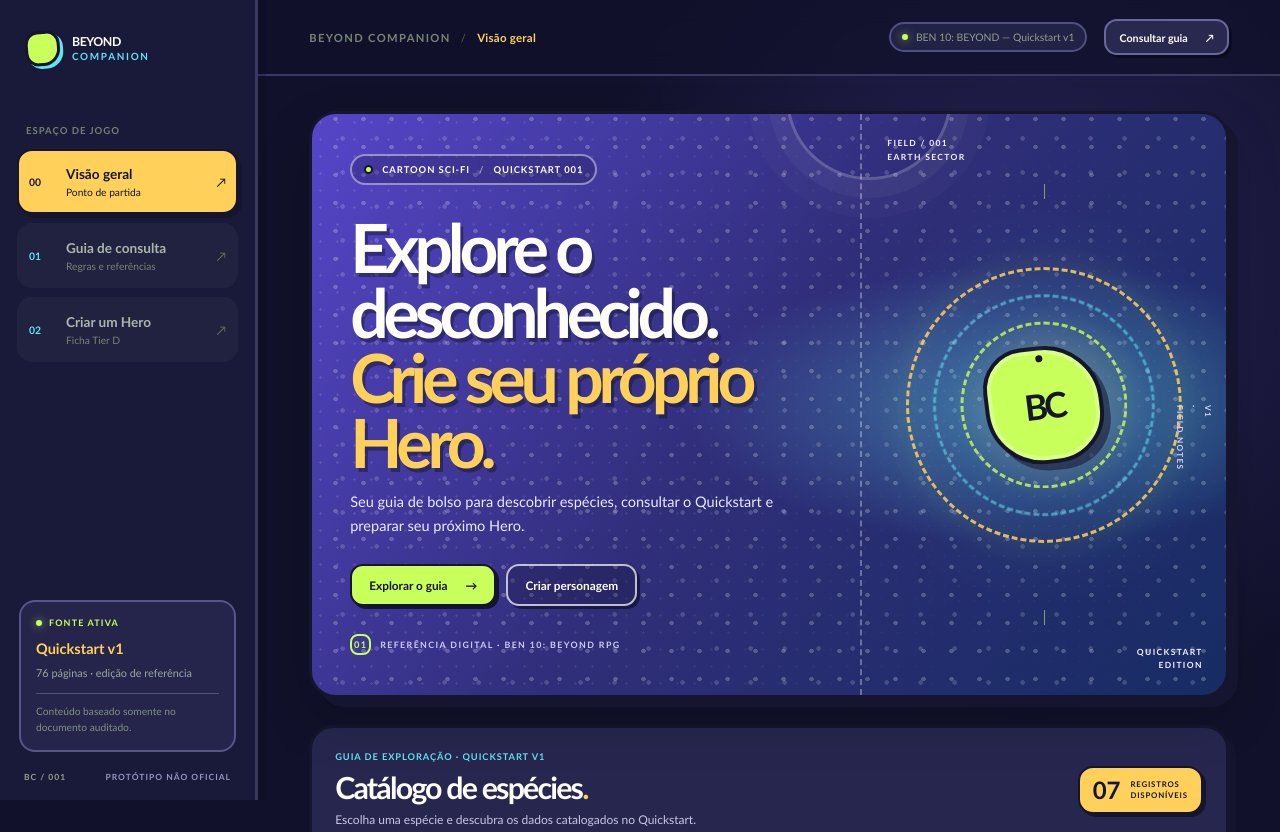
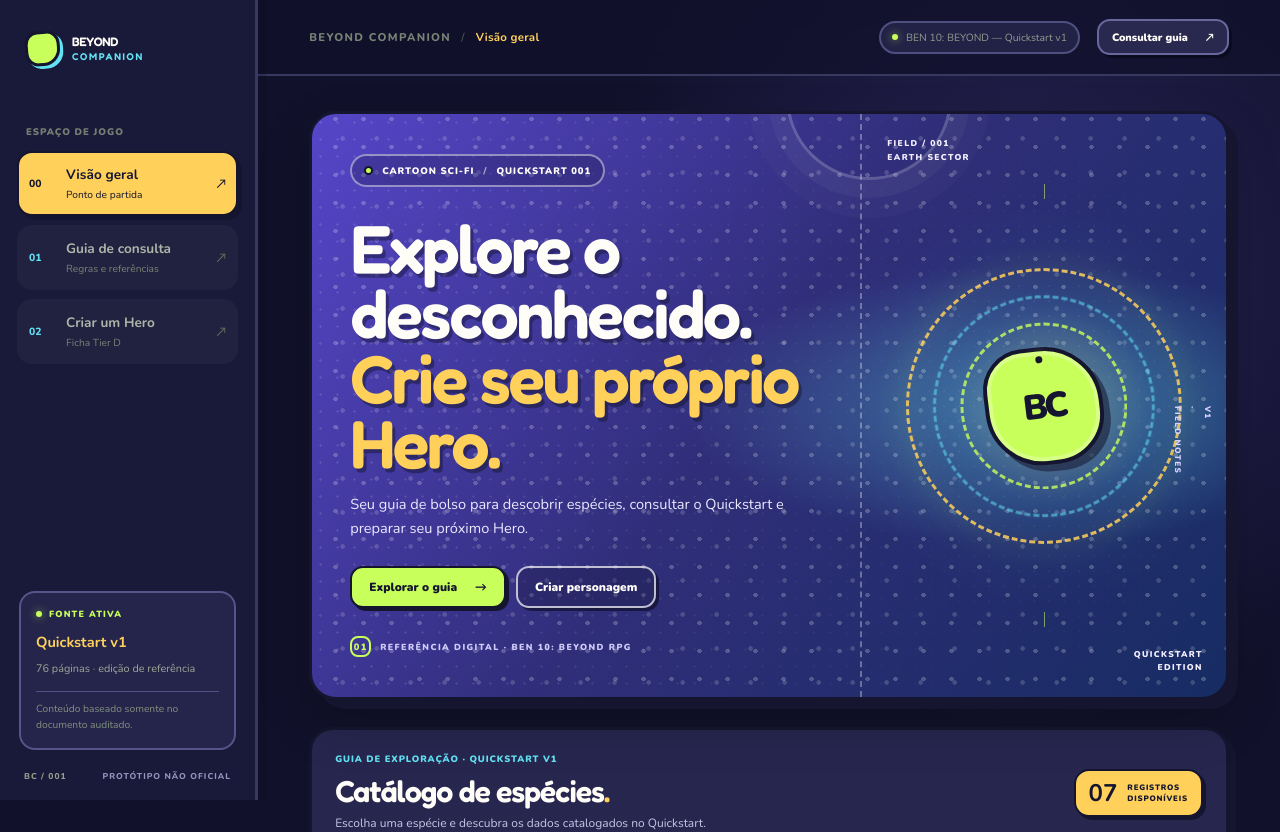
Before and after one commit to ZaraTakion/beyond-companion, a React (Vite) app: page / in a window 1280 px wide. Shown: the top 832 px of the page. Built offline with nearby package versions, Linux system fonts and the light colour scheme.

Commit message:
style: add open-licensed cartoon typography

```diff
--- a/src/styles.css
+++ b/src/styles.css
@@ -1,3 +1,5 @@
+@import url('https://fonts.googleapis.com/css2?family=Fredoka:wght@400;500;600;700&family=Nunito:wght@400;500;600;700;800;900&display=swap');
+
 :root {
   font-family: Inter, ui-sans-serif, system-ui, -apple-system, BlinkMacSystemFont, "Segoe UI", sans-serif;
   color: #e8eee7;
@@ -750,7 +752,7 @@ button:focus-visible, input:focus-visible, select:focus-visible, a:focus-visible
    ========================================================================== */
 :root {
   color-scheme: dark;
-  font-family: "Trebuchet MS", "Arial Rounded MT Bold", system-ui, sans-serif;
+  font-family: "Nunito", "Trebuchet MS", system-ui, sans-serif;
   color: #f8f6ff;
   background: #11112b;
   --surface: #222247;
@@ -1324,3 +1326,20 @@ button:focus-visible, input:focus-visible, select:focus-visible, a:focus-visible
   *, *::before, *::after { scroll-behavior: auto !important; animation-duration: .01ms !important; animation-iteration-count: 1 !important; transition-duration: .01ms !important; }
   .side-link:hover, .launch-card:hover, .option-card:hover, .catalogue-pick:hover, .compact-check:hover { transform: none; }
 }
+
+
+/* Licensed typography: Fredoka + Nunito (SIL Open Font License 1.1). */
+.home-hero h1,
+.section-title-row h2,
+.bottom-feature h2,
+.page-intro h1,
+.scanner-heading h2,
+.reference-heading h2,
+.reference-section-heading h3,
+.record-title-row h3,
+.launch-card > strong,
+.brand-wordmark {
+  font-family: "Fredoka", "Trebuchet MS", system-ui, sans-serif;
+  font-weight: 600;
+  letter-spacing: -.035em;
+}
```
